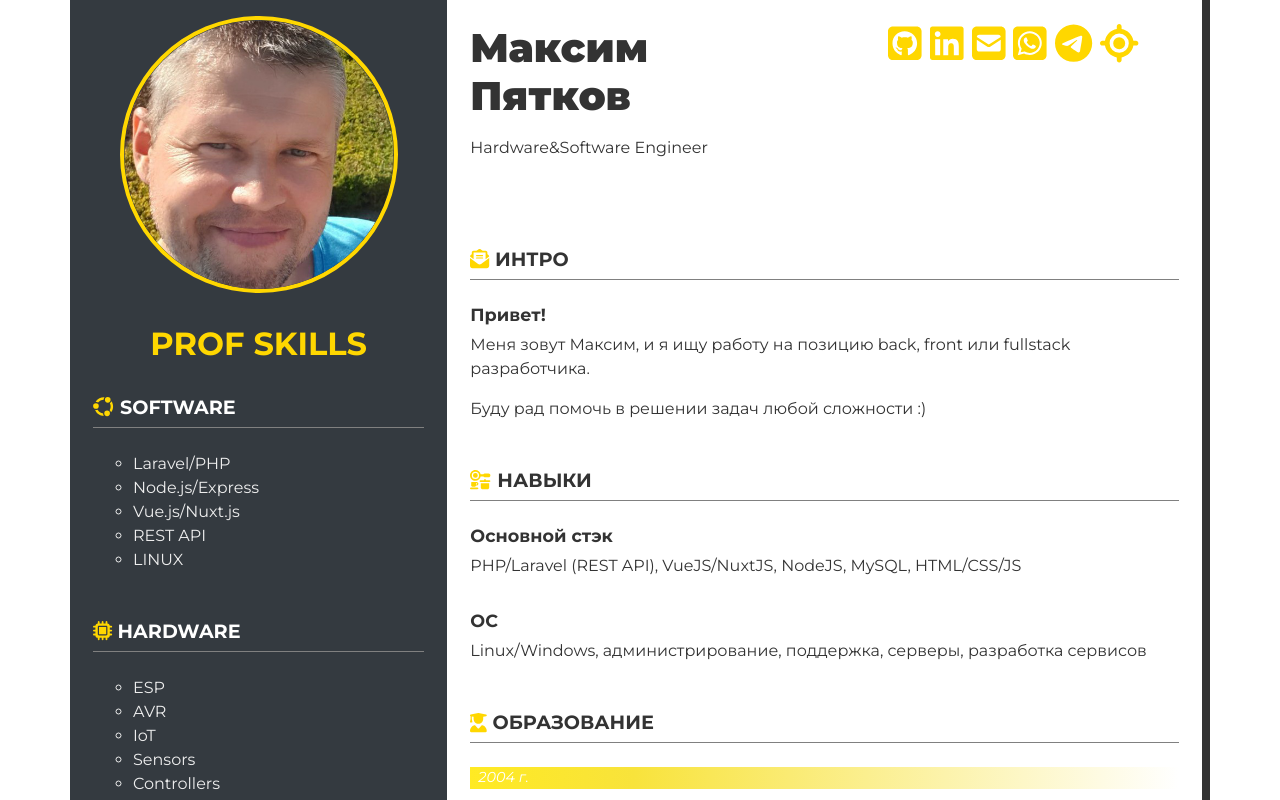
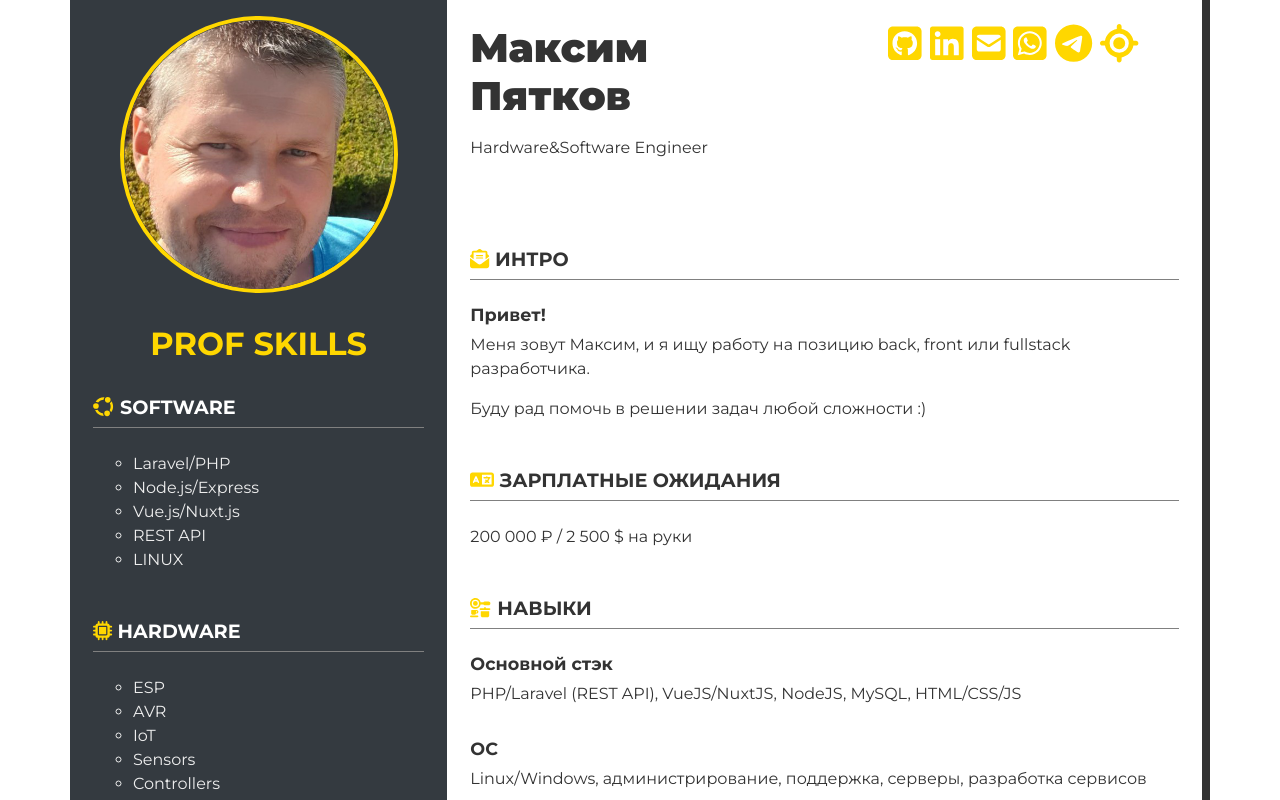
Before and after one commit to BlkDem/resume, a Nuxt app: page / in a window 1280 px wide. Shown: the top 800 px of the page. Built offline with nearby package versions, Linux system fonts and the light colour scheme.

Commit message:
add money

```diff
--- /dev/null
+++ b/components/Money.vue
@@ -0,0 +1,25 @@
+<template>
+  <BaseCard
+    :card-caption="'Зарплатные ожидания'"
+    :color="'dark'"
+    :icon="'fa-solid fa-language'"
+  >
+      <p>200 000 ₽ / 2 500 $ на руки</p>
+
+      <div class="space-4"></div>
+
+  </BaseCard>
+
+</template>
+
+<script>
+import BaseCard from './BaseCard.vue';
+
+export default {
+  components: {BaseCard}
+}
+
+</script>
+
+<style>
+</style>
--- a/pages/index.vue
+++ b/pages/index.vue
@@ -28,6 +28,8 @@
       <MainHead />
 
       <Intro />
+
+      <Money />
 
       <ExperienceDetail />
 
@@ -62,6 +64,7 @@ import Languages from '../components/Languages.vue';
 import Portfolio from '../components/Portfolio.vue';
 import Intro from '../components/Intro.vue';
 import AnyProjects from '../components/Any.vue';
+import Money from '../components/Money.vue'
 
 export default {
     name: "IndexPage",
@@ -81,6 +84,7 @@ export default {
       Portfolio,
       Intro,
       AnyProjects,
+      Money
     }
 }
 </script>
```
